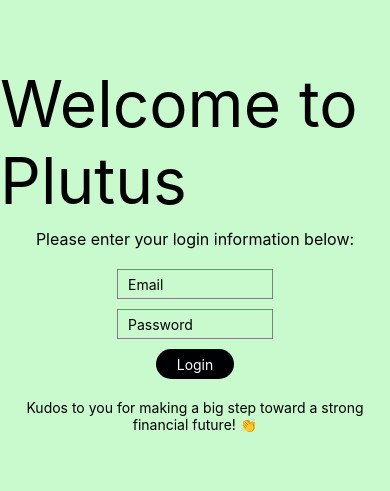
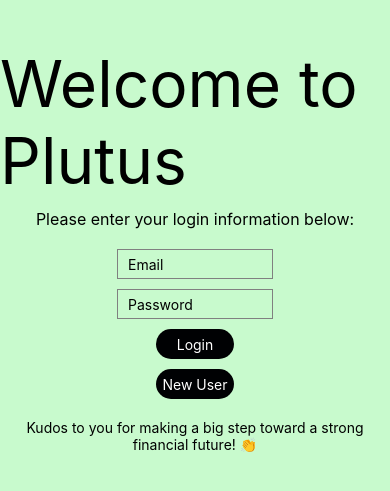
Before and after one commit to KalebHedrick/PlutusFrontEnd, a React Native app in the folder Plutus/: screen /Login in a window 390 px wide. Shown: the part 173-664 px from the top of the page. Built offline with nearby package versions, Linux system fonts and the light colour scheme.

Commit message:
modified:   Plutus/App.js 	new file:   Plutus/screens/Account Creation/newUser.js 	modified:   Plutus/screens/Landing Page/loginScreen.js

```diff
--- a/Plutus/App.js
+++ b/Plutus/App.js
@@ -4,6 +4,7 @@ import Login from './screens/Landing Page/loginScreen'
 import { createNativeStackNavigator } from '@react-navigation/native-stack';
 import { NavigationContainer } from '@react-navigation/native';
 import { HomeScreen } from './screens/homeScreen';
+import { NewUser } from './screens/Account Creation/newUser';
 const Tab = createNativeStackNavigator();
 export default function App() {
   return (
@@ -14,6 +15,7 @@ export default function App() {
       <Tab.Navigator initialRouteName='Login' screenOptions={{ headerShown: false }}>
         <Tab.Screen name="Login" component={Login} />
         <Tab.Screen name="Home" component={HomeScreen} />
+        <Tab.Screen name ="New User" component={NewUser} />
       </Tab.Navigator>
     </NavigationContainer>
 
--- /dev/null
+++ b/Plutus/screens/Account Creation/newUser.js
@@ -0,0 +1,17 @@
+import React, { useState } from 'react';
+import { View, Text, TextInput, TouchableOpacity, StyleSheet } from 'react-native';
+
+{/* Account Creation Component */ }
+export const NewUser = ({ navigation }) => {
+    return(
+    <View style = {styles.container}>
+        <Text style = {StyleSheet.title}>Account Creation</Text>
+    </View>
+    );
+};
+
+const styles = StyleSheet.create({
+
+});
+
+  export default NewUser;
--- a/Plutus/screens/Landing Page/loginScreen.js
+++ b/Plutus/screens/Landing Page/loginScreen.js
@@ -38,6 +38,20 @@ const Login = ({ navigation }) => {
       >
         <Text style={styles.loginText}>Login</Text>
       </TouchableOpacity>
+
+        {/* Space between login and create user button */ }
+        <View style = {{ marginVertical: 5 }} />
+
+      {/* Create button for new user */ }
+      <TouchableOpacity
+        style = {styles.button}
+        background={'#C8FACD'}
+        onPress = {() => {
+          navigation.navigate('New User');
+        }}
+        >
+          <Text style ={styles.loginText}>New User</Text>
+        </TouchableOpacity>
 
       {/* Bottom message */}
       <Text style={styles.bottomMessage}>
```
